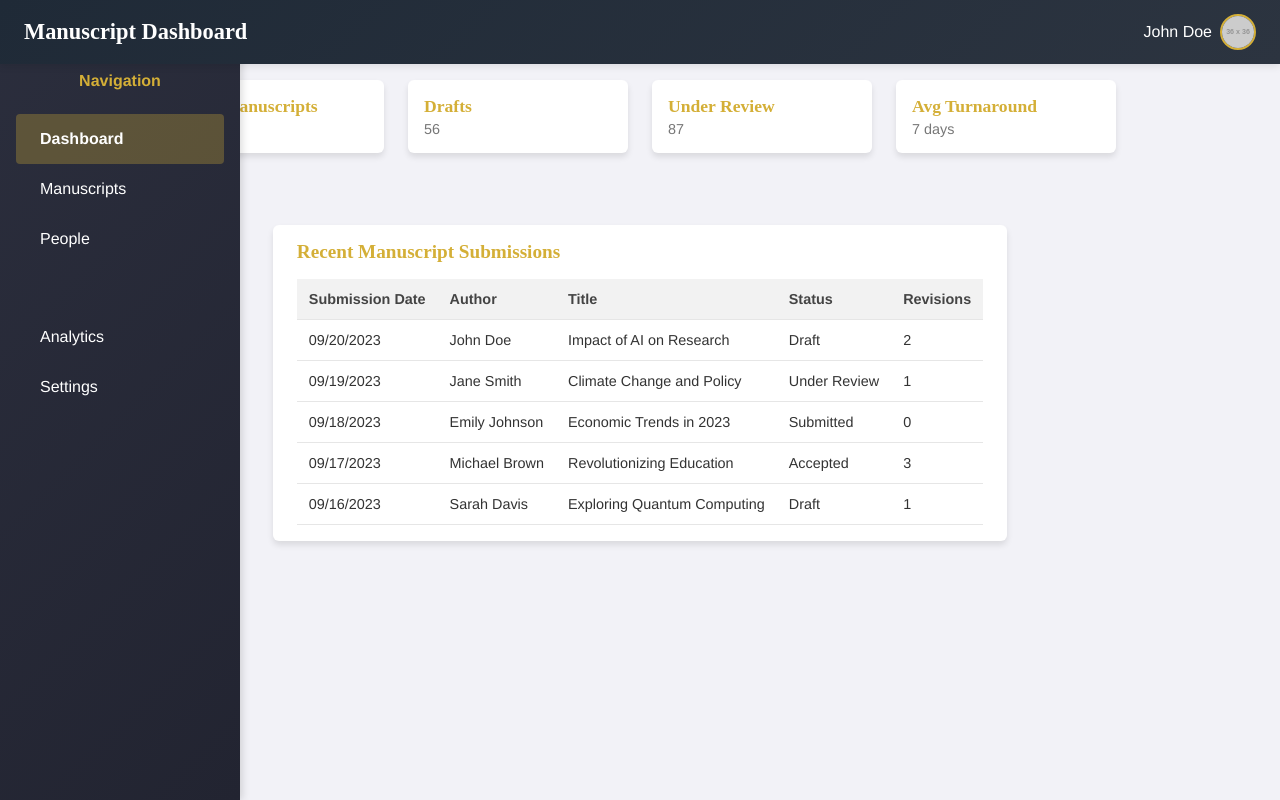
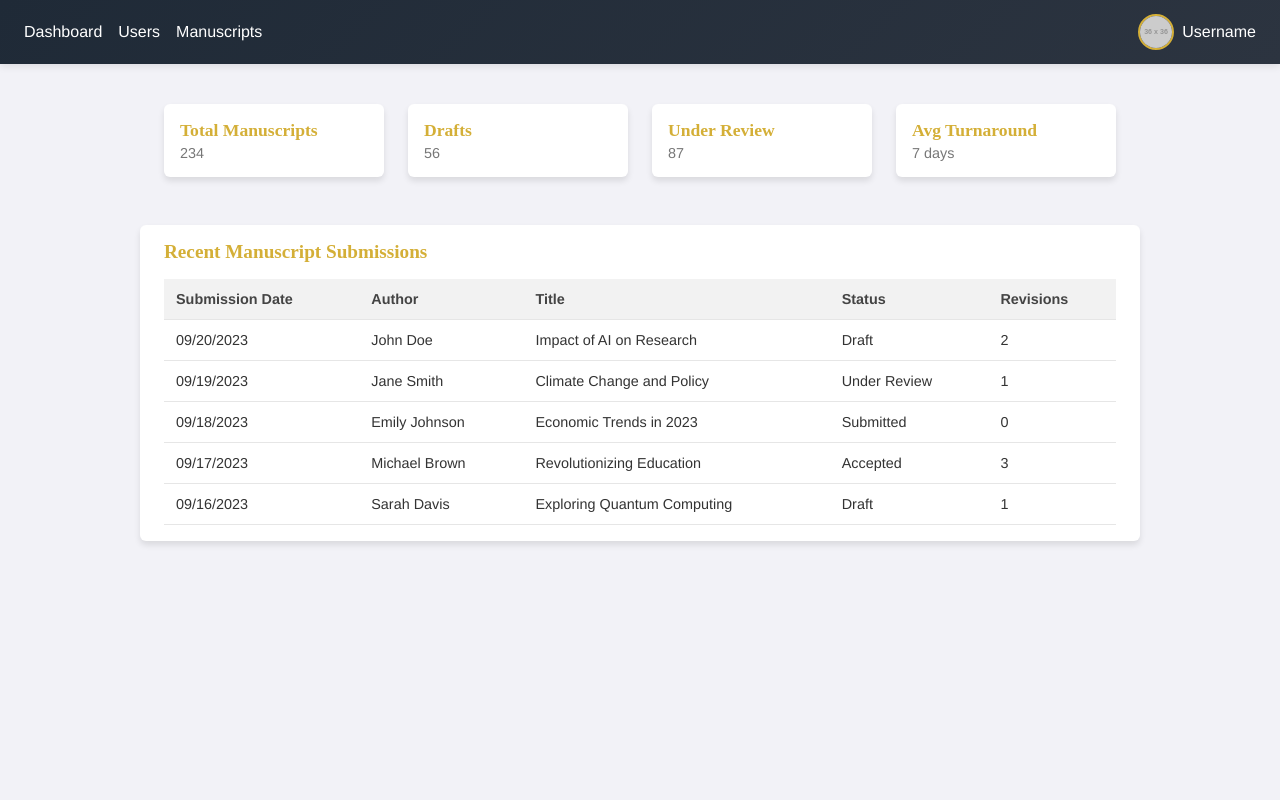
Before and after one commit to niriti-dev/a17-frontend, a React (Vite) app: page / in a window 1280 px wide. Built offline with nearby package versions, Linux system fonts and the light colour scheme.

Commit message:
removed sidebar, everything is on the top bar now

```diff
--- a/src/Dashboard.jsx
+++ b/src/Dashboard.jsx
@@ -14,12 +14,9 @@ function Dashboard() {
 
   return (
     <div className="dashboard">
-      <TopBar toggleSidebar={toggleSidebar} />
-      <Sidebar isOpen={sidebarOpen} toggleSidebar={toggleSidebar} />
-      <div className={`main ${sidebarOpen ? "shifted" : ""}`}>
+      <TopBar />
         <SummaryCards />
         <RecentSubmissionsTable />
-      </div>
     </div>
   );
 }
--- a/src/TopBar.jsx
+++ b/src/TopBar.jsx
@@ -1,13 +1,28 @@
-function TopBar() {
+import React from 'react';
+import './Topbar.css';
+
+const Topbar = () => {
   return (
     <header className="topbar">
-        <h1>Manuscript Dashboard</h1>
+      {/* Brand / Logo */}
+
+      {/* Navigation Links */}
+      <nav>
+        <a href="/dashboard">Dashboard</a>
+        <a href="/users">Users</a>
+        <a href="/manuscripts">Manuscripts</a>
+      </nav>
+
+      {/* User Profile Section */}
       <div className="user-profile">
-          <span>John Doe</span>
-          <img src="https://via.placeholder.com/36" alt="User" />
+        <img
+          src="https://via.placeholder.com/36"
+          alt="User Profile"
+        />
+        <span>Username</span>
       </div>
     </header>
   );
-  }
+};
 
-  export default TopBar;
+export default Topbar;
--- /dev/null
+++ b/src/Topbar.css
@@ -0,0 +1,103 @@
+html, body, #root {
+    width: 100%;
+    height: 100%;
+    padding: 0;
+  }
+
+  /* --------------------------------------------------------
+     Font-Fallback:
+  -------------------------------------------------------- */
+  :root {
+    /* Typography */
+    --heading-font: "Playfair Display", serif;
+    --body-font: "Poppins", "Helvetica Neue", Arial, sans-serif;
+
+    /* Colors */
+    --sidebar-bg-gradient: linear-gradient(135deg, #2b2e3d 0%, #222431 100%);
+    --topbar-bg-gradient: linear-gradient(135deg, #1f2a37 0%, #2c3440 100%);
+    --brand-color: #d4af37;
+    --card-bg: #ffffff;
+    --body-bg: #f2f2f7;
+    --text-color: #333;
+    --text-color-light: #ffffff;
+    --text-muted: #777;
+
+    /* Additional */
+    --sidebar-width: 240px;
+    --border-radius: 6px;
+    --box-shadow: 0 4px 6px rgba(0, 0, 0, 0.1);
+
+    /* Spacing */
+    --spacing-sm: 0.5rem;
+    --spacing-md: 1rem;
+    --spacing-lg: 1.5rem;
+
+    /* Define topbar height as a variable */
+    --topbar-height: 4rem;
+  }
+
+  /* Global settings for html, body, and root container */
+  html, body, #root {
+    width: 100%;
+    height: 100%;
+    margin: 0;
+    padding: 0;
+    box-sizing: border-box;
+  }
+
+  /* Body padding so content doesn’t hide behind the fixed topbar */
+  body {
+    padding-top: var(--topbar-height);
+  }
+
+  /* --------------------------------------------------------
+     Topbar
+  -------------------------------------------------------- */
+  .topbar {
+    position: fixed;
+    top: 0;
+    left: 0;
+    width: 100%;
+    height: var(--topbar-height);
+    background: var(--topbar-bg-gradient);
+    padding: var(--spacing-md) var(--spacing-lg);
+    display: flex;
+    justify-content: space-between;
+    align-items: center;
+    color: var(--text-color-light);
+    box-shadow: 0 2px 8px rgba(0, 0, 0, 0.1);
+    z-index: 1100;
+  }
+
+  .topbar h1 {
+    font-family: var(--heading-font);
+    font-size: 1.4rem;
+    margin: 0;
+  }
+
+  .topbar nav a {
+    color: var(--text-color-light);
+    text-decoration: none;
+    margin-right: var(--spacing-md);
+    font-size: 1rem;
+    transition: color 0.3s;
+  }
+
+  .topbar nav a:hover {
+    color: var(--brand-color);
+  }
+
+  /* User Profile on the topbar */
+  .user-profile {
+    display: flex;
+    align-items: center;
+    gap: var(--spacing-sm);
+  }
+
+  .user-profile img {
+    width: 36px;
+    height: 36px;
+    border-radius: 50%;
+    object-fit: cover;
+    border: 2px solid var(--brand-color);
+  }
--- a/src/index.css
+++ b/src/index.css
@@ -270,6 +270,7 @@ body {
   max-width: calc(220px * 4 + var(--spacing-lg) * 3);
   margin-left: auto;
   margin-right: auto;
+  margin-top: 40px;
 }
 
 
```
Lines whose indentation alone changed are shown as unchanged.
